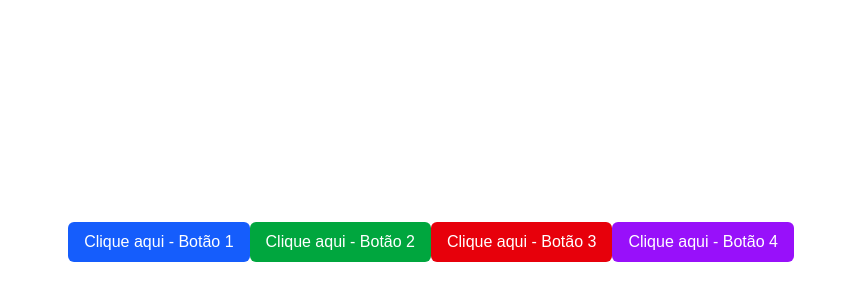
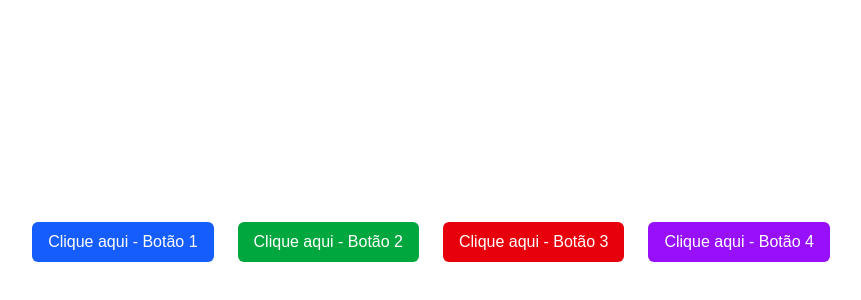
Before and after one commit to Wiillboss/react, a Next.js app in the folder react_primeiro_projeto/: page /estados_eventos in a window 1280 px wide. Shown: the part 158-458 px from the top of the page, without its empty margins (209-1070 px from the left). Built offline with nearby package versions, Linux system fonts and the light colour scheme.

Commit message:
adicionando margin

```diff
--- a/react_primeiro_projeto/app/estados_eventos/page.tsx
+++ b/react_primeiro_projeto/app/estados_eventos/page.tsx
@@ -12,13 +12,13 @@
     return (
         <div className="w-screen h-screen flex justify-center items-center">
             <button
-                className="px-4 py-2 bg-blue-600 text-white rounded-md hover:bg-blue-700"
+                className="px-4 py-2 bg-blue-600 text-white rounded-md hover:bg-blue-700 m-3"
                 onClick={handleClick}>
                 Clique aqui - Botão 1
             </button>
 
             <button
-                className="px-4 py-2 bg-green-600 text-white rounded-md hover:bg-green-700"
+                className="px-4 py-2 bg-green-600 text-white rounded-md hover:bg-green-700 m-3"
                 onClick={function click() {
                     alert("Botão clicado 2!");
                 }}>
@@ -26,13 +26,13 @@
             </button>
 
             <button
-                className="px-4 py-2 bg-red-600 text-white rounded-md hover:bg-red-700"
+                className="px-4 py-2 bg-red-600 text-white rounded-md hover:bg-red-700 m-3"
                 onClick={() => alert("Botão clicado 3!")}>
                 Clique aqui - Botão 3
             </button>
 
             <button
-                className="px-4 py-2 bg-purple-600 text-white rounded-md hover:bg-purple-700"
+                className="px-4 py-2 bg-purple-600 text-white rounded-md hover:bg-purple-700 m-3"
                 onClick={handleClick2}>
                 Clique aqui - Botão 4
             </button>
```
